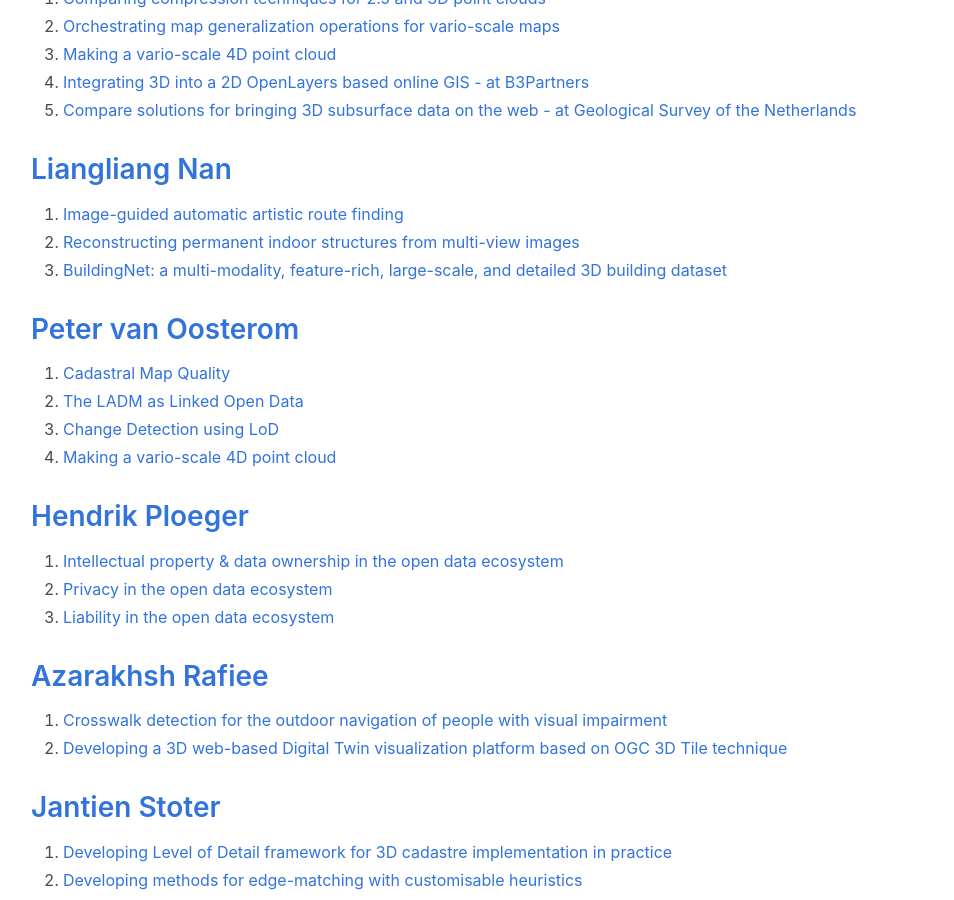
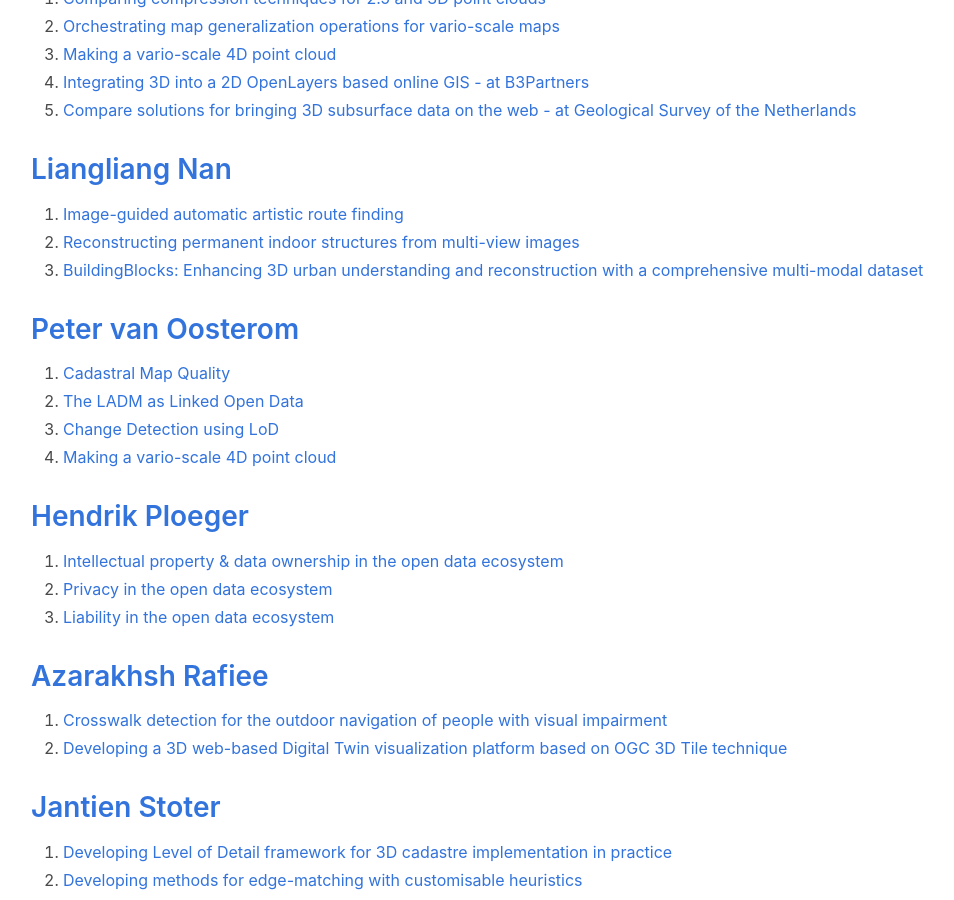
Before and after one commit to tudelft3d/geo2020, a Jekyll site: the page built from potentialtopics/index.md, in a window 1280 px wide and 900 px high, scrolled down 3041 px. Shown: the whole window, without its empty margins (33-987 px from the left). Built offline with Jekyll 4.4.1, drawn with Linux system fonts in a browser that asks for light colours; nearby versions of some CDN libraries.

Commit message:
improve topic title

```diff
--- a/potentialtopics/index.md
+++ b/potentialtopics/index.md
@@ -117,7 +117,7 @@
 ## [Liangliang Nan](https://3d.bk.tudelft.nl/liangliang)
 1. [Image-guided automatic artistic route finding](https://3d.bk.tudelft.nl/education/msctopics/#image-guided-automatic-artistic-route-finding)
 2. [Reconstructing permanent indoor structures from multi-view images](https://3d.bk.tudelft.nl/education/msctopics/#reconstructing-permanent-indoor-structures-from-multi-view-images)
-3. [BuildingNet: a multi-modality, feature-rich, large-scale, and detailed 3D building dataset](https://3d.bk.tudelft.nl/education/msctopics/#buildingnet-a-multi-modality-feature-rich-large-scale-and-detailed-3d-building-dataset)
+3. [BuildingBlocks: Enhancing 3D urban understanding and reconstruction with a comprehensive multi-modal dataset](https://3d.bk.tudelft.nl/education/msctopics/#buildingblocks-enhancing-3d-urban-understanding-and-reconstruction-with-a-comprehensive-multi-modal-dataset)
 <!-- all topics have gone for this year -->
 
 <!-- ## [Francesca Noardo](http://www.noardo.eu/) -->
```
